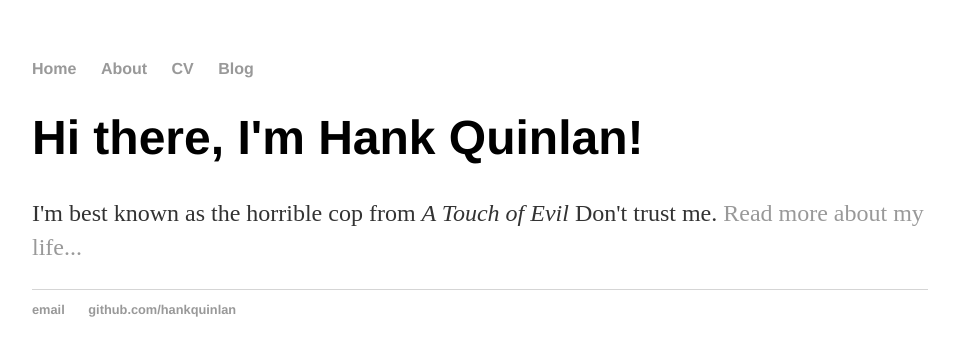
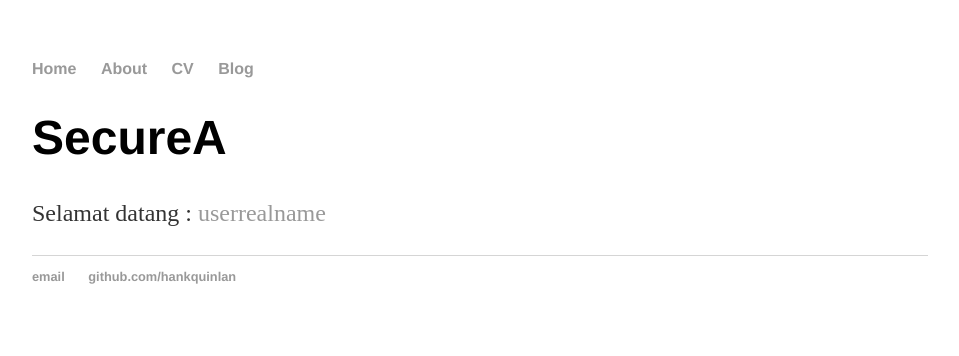
Before and after one commit to BenArtM/BenArtM.github.io, a Jekyll site: the page built from index.html, in a window 1280 px wide. Shown: the top 356 px of the page, without its empty margins (160-1119 px from the left). Built offline with Jekyll 4.4.1, drawn with Linux system fonts in a browser that asks for light colours.

Commit message:
Update index.html

```diff
--- a/index.html
+++ b/index.html
@@ -1,8 +1,8 @@
 ---
 layout: default
-title: Hank Quinlan, Horrible Cop
+title: SecurA
 ---
-<div class="blurb">
-	<h1>Hi there, I'm Hank Quinlan!</h1>
-	<p>I'm best known as the horrible cop from <em>A Touch of Evil</em> Don't trust me. <a href="/about">Read more about my life...</a></p>
-</div><!-- /.blurb -->
+<div class="main">
+	<h1>SecureA</h1>
+	<p>Selamat datang : <a href="/about">userrealname</a></p>
+</div><!-- /.main -->
```
